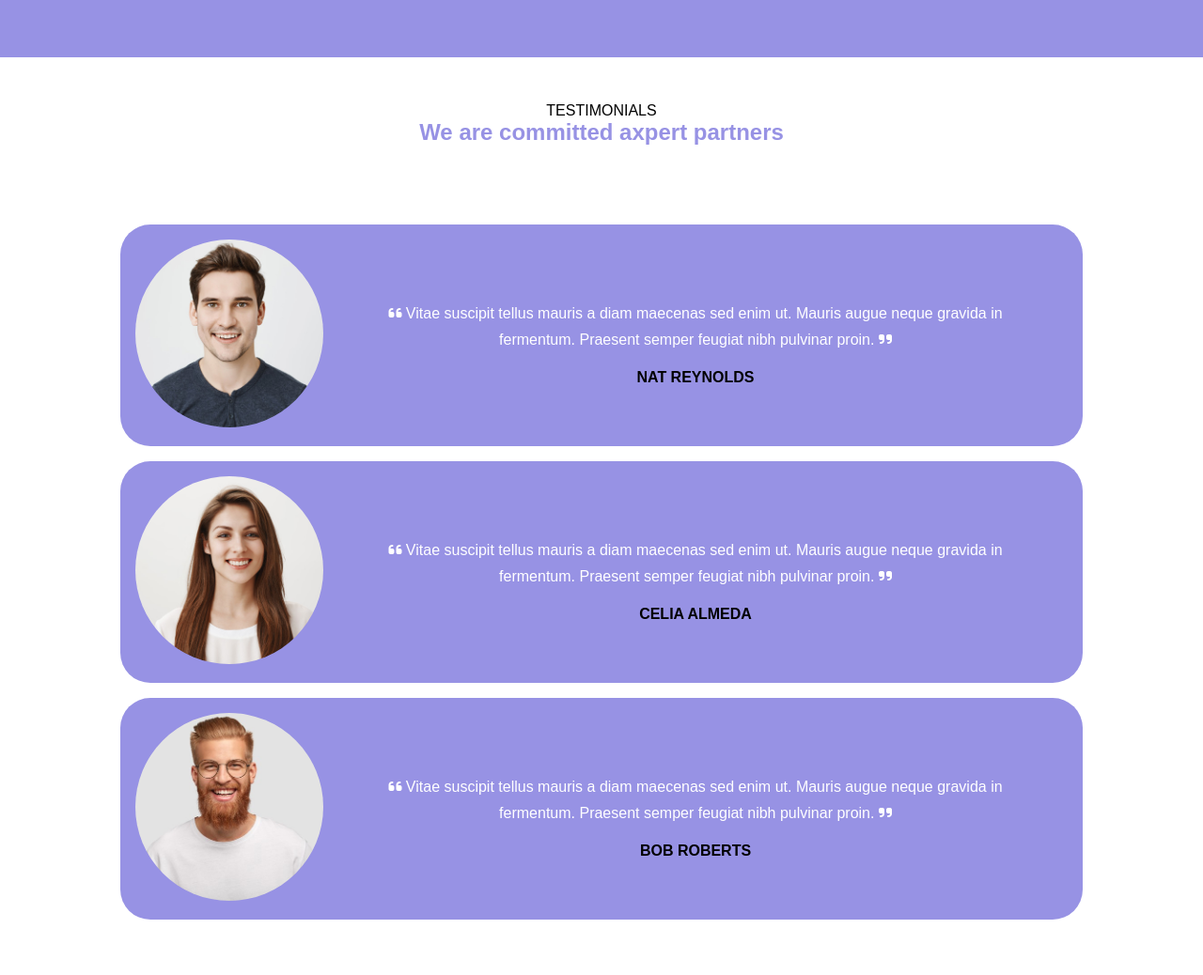
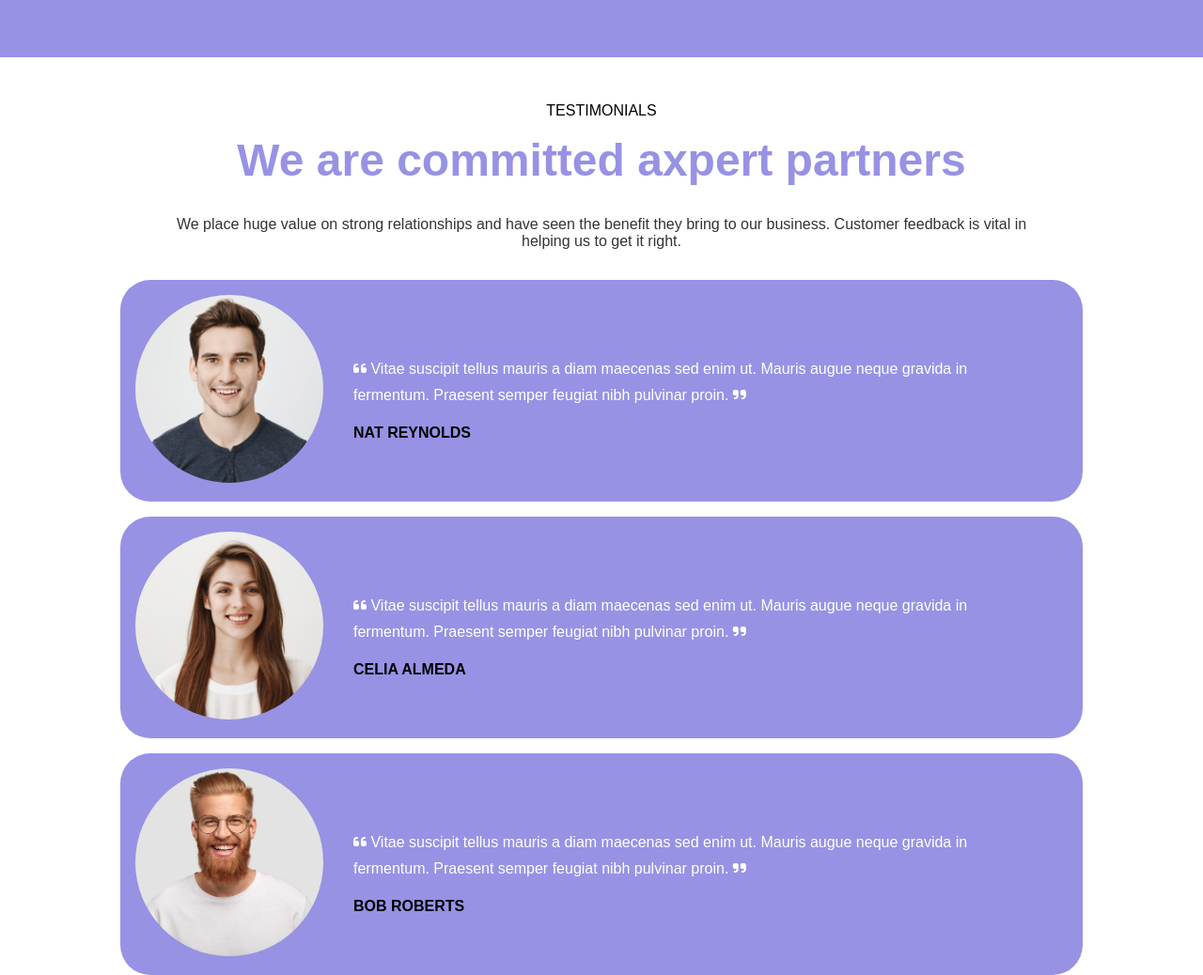
Before and after one commit to Richter96/htmlcss-responsive-layout, a plain HTML site: page index.html in a window 1280 px wide. Shown: the part 1732-2770 px from the top of the page at 94% size. Drawn offline with Linux system fonts and the light colour scheme.

Commit message:
section benefits

```diff
--- a/asset/css/style.css
+++ b/asset/css/style.css
@@ -259,36 +259,33 @@ ul li {
 
 .testimonials span {
     padding: 1rem 2rem;
+    font-size: 1rem;
 }
 
-.testimonials p {
+.title p{
+    padding: 1rem 2rem;
+    color: var(--black_footer-);
+}
+
+.testimonial p {
     padding: 1rem 2rem;
     color: var(--white-);
 }
 
 .testimonials h2 {
     color: var(--primary-);
+    font-size: 2rem;
+    margin: 1rem 0;
+}
+
+/* endtestimonials */
+.benefits h2 {
+    color: var(--white-);
+    text-align: center;
 }
 
 
-/* .img_test img {
-    width: auto;
-    height: 100%;
-    margin-left: -25%;
-    max-width: none;
-}
-
-.img_test {
-    display: inline-block;
-    position: relative;
-    width: 100px;
-    aspect-ratio: 1;
-    overflow: hidden;
-    border-radius: 50%;
-} */
-
-
-/* endtestimonial */
+/* endbenefits */
 
 .benefits,
 .plan,
@@ -401,6 +398,13 @@ ul li {
         display: flex;
         flex-direction: row;
     }
+
+    .text_testimonial {
+        text-align: left;
+    }
+    .testimonials h2 {
+        font-size: 2rem;
+    }
 }
 
 @media screen and (min-width:1168px) {
@@ -456,21 +460,12 @@ ul li {
         flex-direction: row;
     }
 
-
-    /* .text{
-        width: 60%;
+    .text_testimonial {
+        text-align: left;
     }
 
-    .pic {
-        position: relative;
-        width: 40%;
+    .testimonials h2 {
+        font-size: 3rem;
     }
-    .app img {
-        width: 70%;
-    }
-    .pic img {
-        position: absolute;
-        bottom: 0;
-        left: 15%;
-    } */
+
 }
--- a/index.html
+++ b/index.html
@@ -135,7 +135,7 @@
                                 <img src="./asset/img/testimonial1.jpg" alt="">
                             </div>
                         </div>
-                        <div class="text_testimoniaL">
+                        <div class="text_testimonial">
                             <p>
                                 <i class="fa-solid fa-quote-left"></i>
                                 Vitae suscipit tellus mauris a diam maecenas sed enim ut. Mauris augue neque gravida in
@@ -158,7 +158,7 @@
                                 <img src="./asset/img/testimonial2.jpg" alt="">
                             </div>
                         </div>
-                        <div class="text_testimoniaL">
+                        <div class="text_testimonial">
                             <p>
                                 <i class="fa-solid fa-quote-left"></i>
                                 Vitae suscipit tellus mauris a diam maecenas sed enim ut. Mauris augue neque gravida in
@@ -181,7 +181,7 @@
                                 <img src="./asset/img/testimonial3.jpg" alt="">
                             </div>
                         </div>
-                        <div class="text_testimoniaL">
+                        <div class="text_testimonial">
                             <p>
                                 <i class="fa-solid fa-quote-left"></i>
                                 Vitae suscipit tellus mauris a diam maecenas sed enim ut. Mauris augue neque gravida in
```
